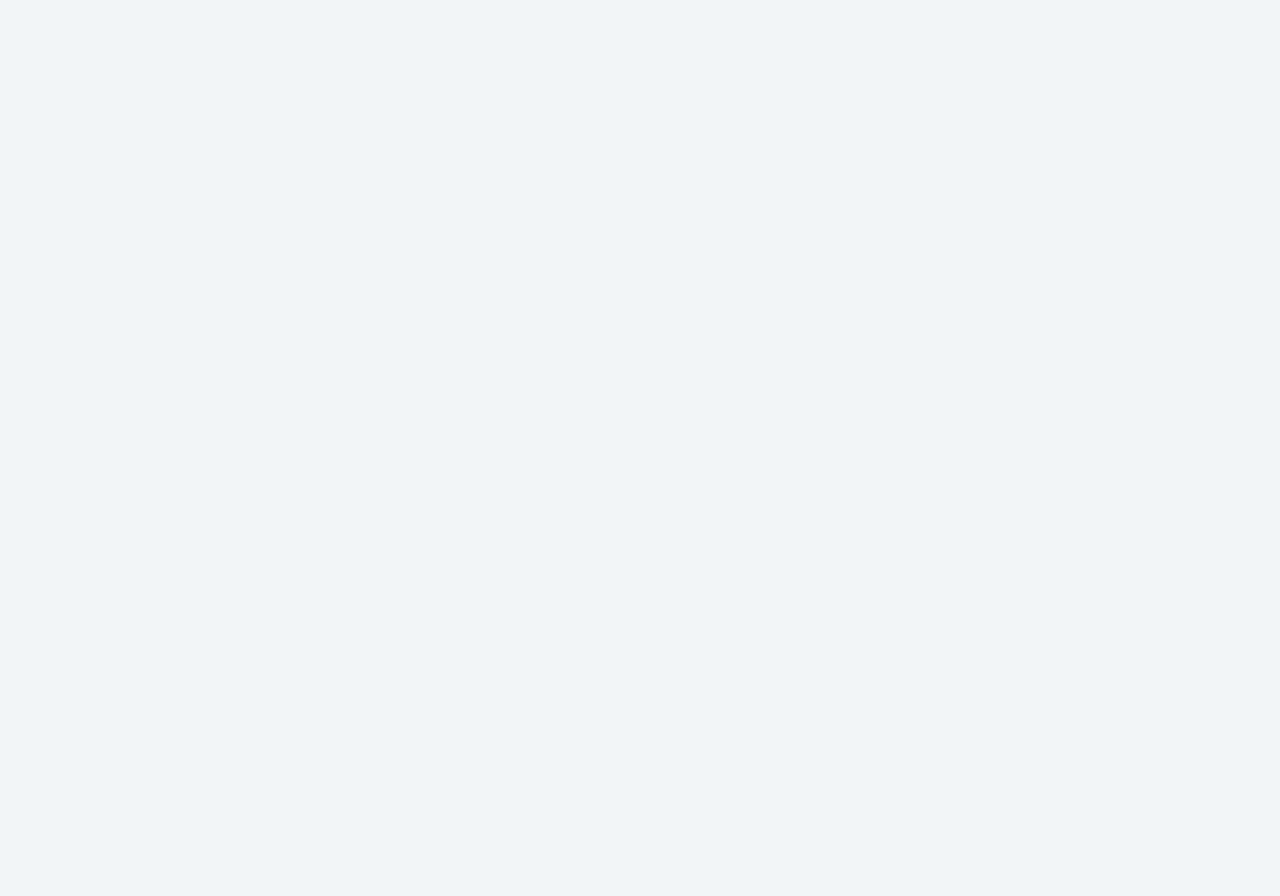
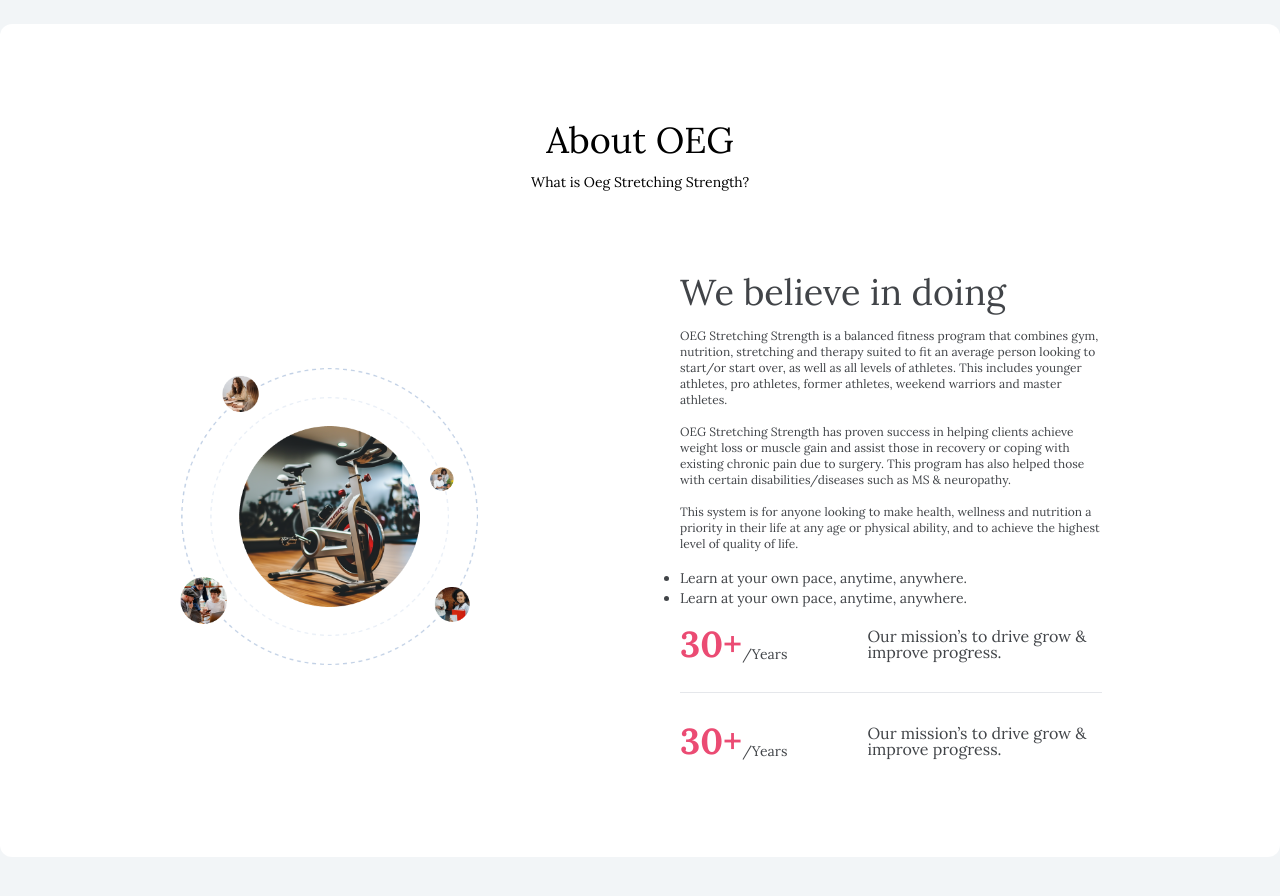
Before and after one commit to Raiyan109/ozzy-frontend, a Next.js app: page / in a window 1280 px wide. Shown: the part 840-1736 px from the top of the page. Before the commit the page ends 800 px from the top, so only its background shows below. Built offline with nearby package versions, Linux system fonts and the light colour scheme.

Commit message:
about desktop done

```diff
--- a/src/app/(WithCommonLayout)/(home)/page.tsx
+++ b/src/app/(WithCommonLayout)/(home)/page.tsx
@@ -1,3 +1,4 @@
+import About from '@/components/home/About'
 import Hero from '@/components/home/Hero'
 import React from 'react'
 
@@ -5,6 +6,7 @@ const HomePage = () => {
   return (
     <div>
       <Hero />
+      <About />
     </div>
   )
 }
--- /dev/null
+++ b/src/components/home/About.tsx
@@ -0,0 +1,59 @@
+import Image from 'next/image'
+import aboutImg from '@/assets/about-img.png'
+
+const About = () => {
+    return (
+        <div className=' py-24 space-y-20 bg-white max-w-[1580px] container mx-auto my-16 rounded-xl'>
+            <div className='text-center space-y-3'>
+                <h1 className='text-4xl'>About OEG</h1>
+                <h4 className='text-sm'>What is Oeg Stretching Strength?</h4>
+            </div>
+            <div className='flex flex-col items-center justify-center'>
+                <div className='flex flex-col md:flex-row items-center gap-20'>
+                    <div className='flex-1'>
+                        <Image
+                            src={aboutImg}
+                            alt='About image'
+                            height={300}
+                            width={300}
+                        />
+                    </div>
+                    <div className='flex-1'>
+                        <div className=" space-y-4 text-headingColor/80">
+                            <h1 className="text-4xl max-w-lg">We believe in doing</h1>
+                            <p className="text-xs max-w-lg">OEG Stretching Strength is a balanced fitness program that combines gym, nutrition, stretching and therapy suited to fit an average person looking to start/or start over, as well as all levels of athletes. This includes younger athletes, pro athletes, former athletes, weekend warriors and master athletes.
+                            </p>
+                            <p className="text-xs max-w-lg"> OEG Stretching Strength has proven success in helping clients achieve weight loss or muscle gain and assist those in recovery or coping with existing chronic pain due to surgery. This program has also helped those with certain disabilities/diseases such as MS & neuropathy.</p>
+                            <p className="text-xs max-w-lg"> This system is for anyone looking to make health, wellness and nutrition a priority in their life at any age or physical ability, and to achieve the highest level of quality of life.</p>
+                            <div>
+                                <ul className='list-disc text-sm'>
+                                    <li>Learn at your own pace, anytime, anywhere.</li>
+                                    <li>Learn at your own pace, anytime, anywhere.</li>
+                                </ul>
+                            </div>
+
+                            <div className='space-y-7'>
+                                <div className='flex items-center gap-20 pb-7 border-b'>
+                                    <div className='flex items-end'>
+                                        <h1 className='text-[#EB4B73] font-bold text-4xl'>30+</h1>
+                                        <h2 className='text-sm'>/Years</h2>
+                                    </div>
+                                    <h1 className='leading-4'>Our mission’s to drive grow & improve progress.</h1>
+                                </div>
+                                <div className='flex items-center gap-20'>
+                                    <div className='flex items-end'>
+                                        <h1 className='text-[#EB4B73] font-bold text-4xl'>30+</h1>
+                                        <h2 className='text-sm'>/Years</h2>
+                                    </div>
+                                    <h1 className='leading-4'>Our mission’s to drive grow & improve progress.</h1>
+                                </div>
+                            </div>
+                        </div>
+                    </div>
+                </div>
+            </div>
+        </div>
+    )
+}
+
+export default About
--- a/tailwind.config.ts
+++ b/tailwind.config.ts
@@ -11,6 +11,7 @@ export default {
       colors: {
         background: "var(--background)",
         foreground: "var(--foreground)",
+        headingColor: '#12151A'
       },
       backgroundImage: {
         heroImg: 'url("/hero-img")',
```
Also changed, not shown: src/assets/about-img.png (added).
